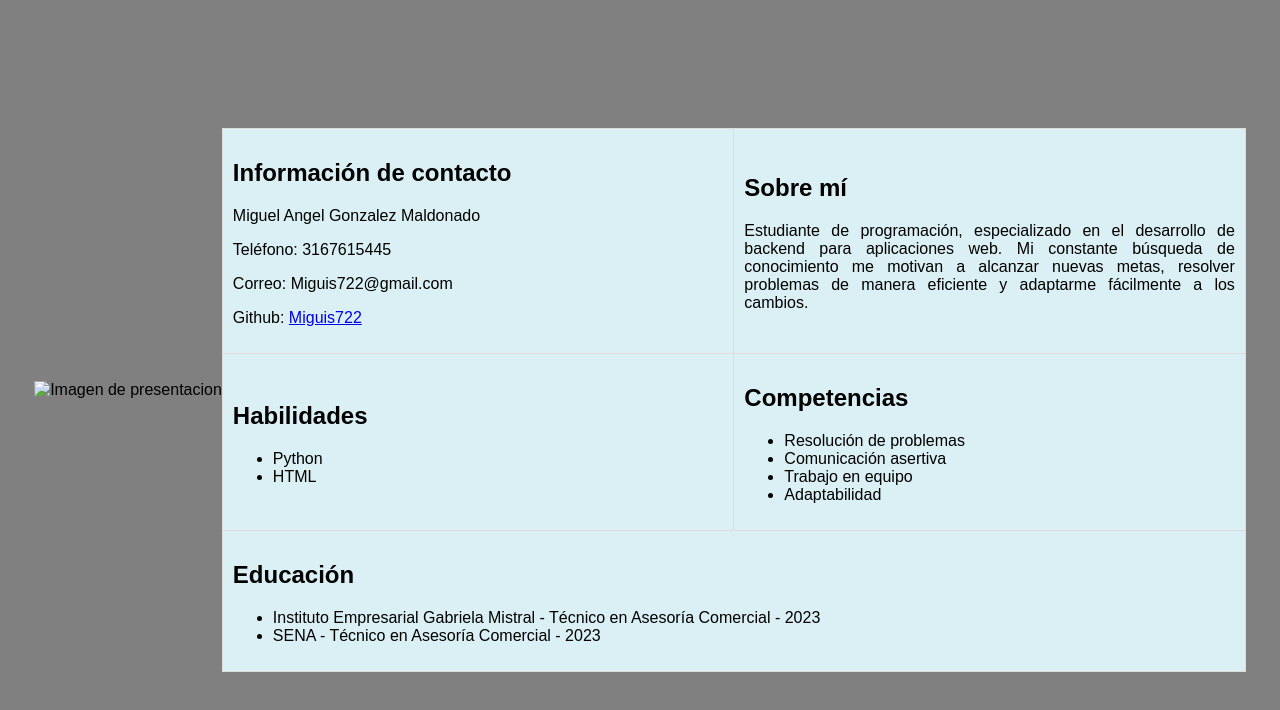
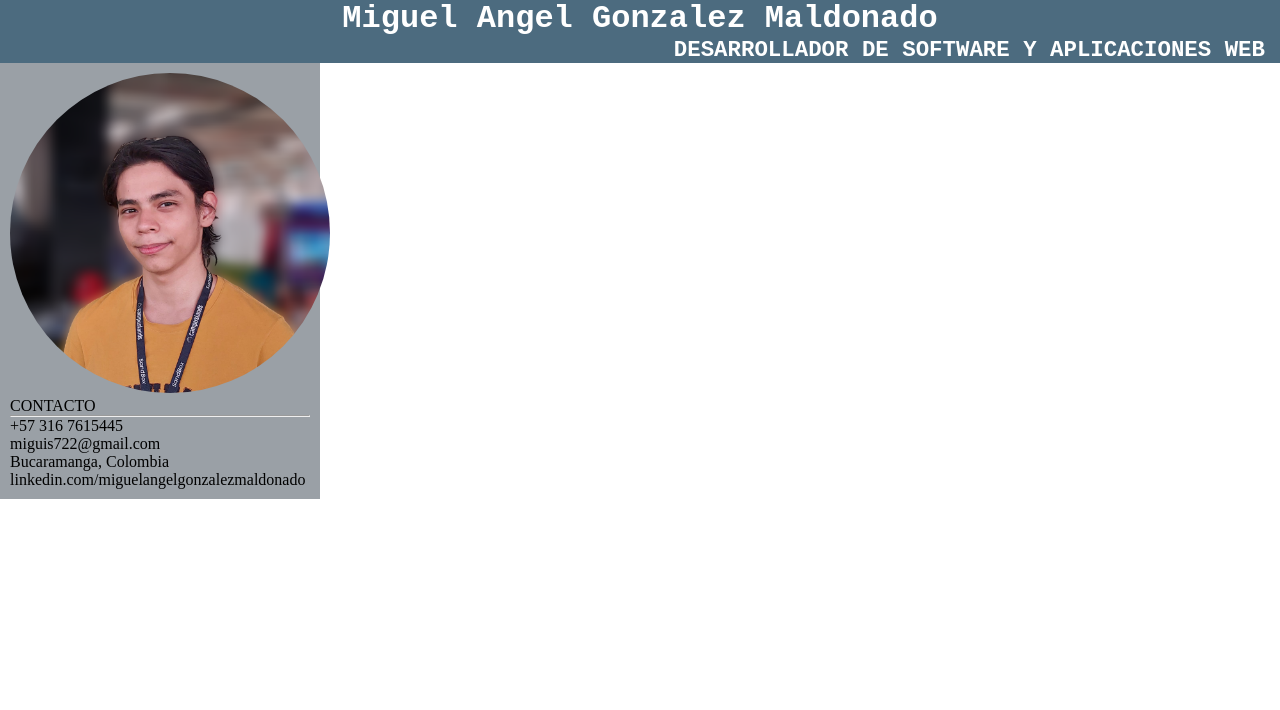
Before and after one commit to Miguis722/HojaDeVida, a plain HTML site: page index.html in a window 1280 px wide. Drawn offline with Linux system fonts and the light colour scheme.

Commit message:
fix: :fire: Solucionando codigo

```diff
--- /dev/null
+++ b/css/style.css
@@ -0,0 +1,46 @@
+* {
+    padding: 0;
+    margin: 0;
+    box-sizing: border-box;
+}
+
+.up {
+    background-color: #4c6b7f;
+    color: #fff;
+    font-family: 'Courier New', Courier, monospace;
+
+}
+
+.name {
+    display: flex;
+    justify-content: center;
+    font-size: 2rem;
+}
+
+.position {
+    display: flex;
+    justify-content: flex-end;
+    font-size: 1.4rem;
+    margin-right: 15px;
+}
+
+.centered-image img {
+    border-radius: 100%;
+    height: 40vh;
+}
+
+.left-side {
+    display: flex;
+    flex-direction: column;
+    background-color: #9AA0A6;
+}
+
+.left-side {
+    width: 25%;
+    padding: 10px;
+}
+
+.right-side {
+    width: 45%;
+    padding: 10px;
+}
--- a/index.html
+++ b/index.html
@@ -4,56 +4,33 @@
     <meta charset="UTF-8">
     <meta name="viewport" content="width=device-width, initial-scale=1.0">
     <title>Hoja de vida</title>
-    <style>
-        body {
-            font-family: Arial, sans-serif;
-            background-color: grey;
-            display: flex;
-            justify-content: center;
-            align-items: center;
-            height: 100vh;
-            margin: 0;
-        }
-        .section {
-            margin-bottom: 20px;
-        }
-        .section h2 {
-            text-decoration: underline;
-        }
-        .left-column, .right-column {
-            background-color: #daf0f5;
-            padding: 10px;
-        }
-        .left-column {
-            width: 50%;
-        }
-        .right-column {
-            width: 50%;
-        }
-        table {
-            border-collapse: collapse;
-            width: 80%;
-            text-align: justify;
-        }
-        th, td {
-            border: 1px solid #dddddd;
-            padding: 8px;
-            text-align: justify;
-        }
-        th {
-            background-color: #e5ddcf;
-        }
-        .centered-image {
-            text-align: center;
-            margin-bottom: 20px;
-        }
-    </style>
+    <link rel="stylesheet" href="css/style.css">
 </head>
+<header>
+    <div class="up">
+        <h1 class="name">Miguel Angel Gonzalez Maldonado</h1>
+        <h2 class="position">DESARROLLADOR DE SOFTWARE Y APLICACIONES WEB</h2>
+    </div>
+</header>
 <body>
-    <div class="centered-image">
-        <img src="ruta/de/la/imagen.jpg" alt="Imagen de presentacion">
+    <div class="left-side">
+        <div class="centered-image">
+            <img src="43889055708.png" alt="Imagen de presentacion">
+        </div>
+        <div class="contact-info">
+            <ul>CONTACTO
+            <hr>
+                <li>+57 316 7615445</li>
+                <li>miguis722@gmail.com</li>
+                <li>Bucaramanga, Colombia</li>
+                <li>linkedin.com/miguelangelgonzalezmaldonado</li>
+            </ul>
+        </div>
     </div>
-    <table>
+    <div class="right-side">
+
+    </div>
+    <!-- <table>
         <tr>
             <td class="left-column">
                 <div class="contact-info">
@@ -104,6 +81,6 @@
                 </div>
             </td>
         </tr>
-    </table>
+    </table> -->
 </body>
 </html>
```
Also changed, not shown: 43889055708.png (added), 1 other file.
